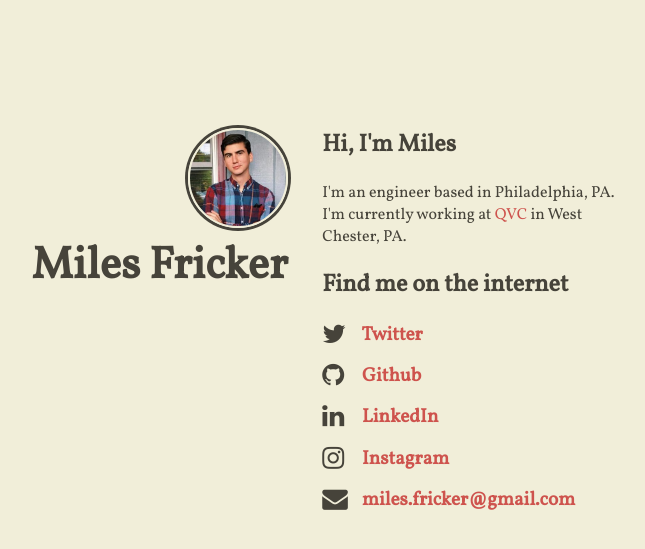
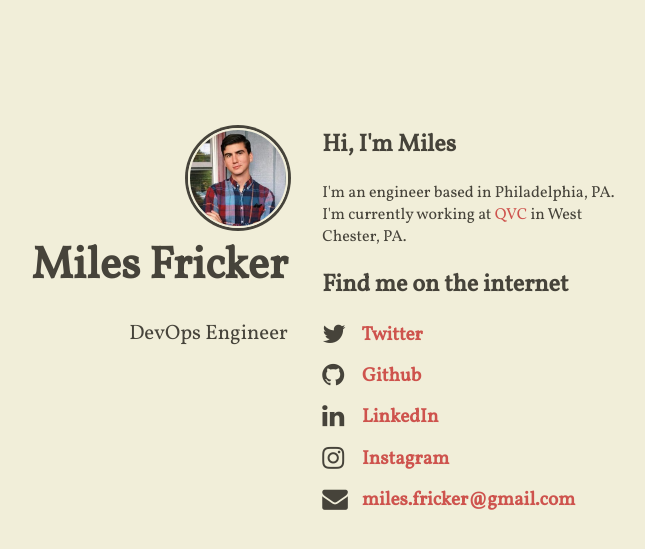
Before and after one commit to miles-/miles-.github.io, a Jekyll site: the page built from index.html, in a window 1280 px wide. Shown: the top 549 px of the page, without its empty margins (345-990 px from the left). Built offline with Jekyll 4.4.1, drawn with Linux system fonts in a browser that asks for light colours; nearby versions of some CDN libraries.

Commit message:
Update tagline

```diff
--- a/_config.yml
+++ b/_config.yml
@@ -9,7 +9,7 @@ compass:
   # author will appear under the avatar (optional)
   author: "Miles Fricker"
   # tagline will appear under the title (optional)
-  #tagline: ""
+  tagline: "DevOps Engineer"
   # if include_content is true, the contents of the content.html include will be
   # added right above the generated item list, if present
   include_content: true
```
Also changed, not shown: 2 other files.
